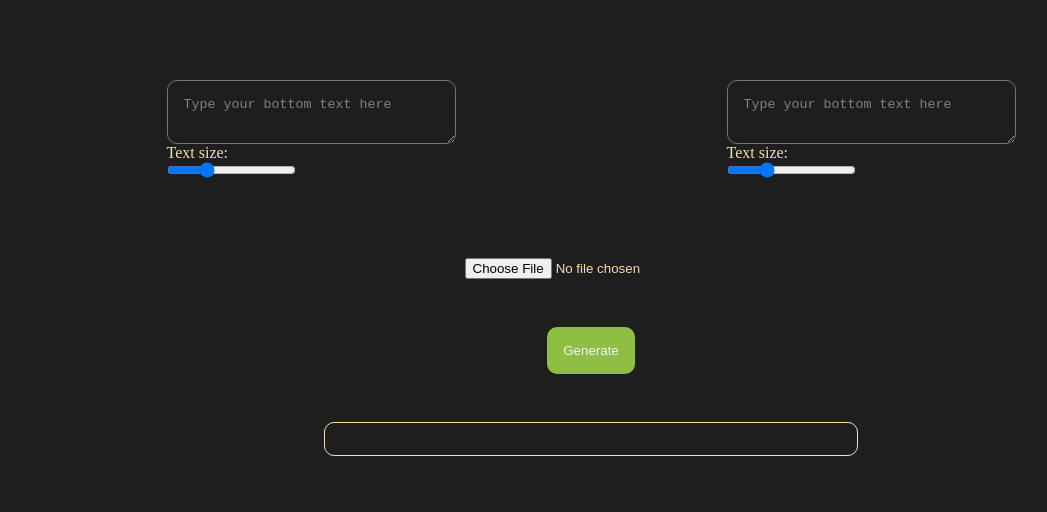
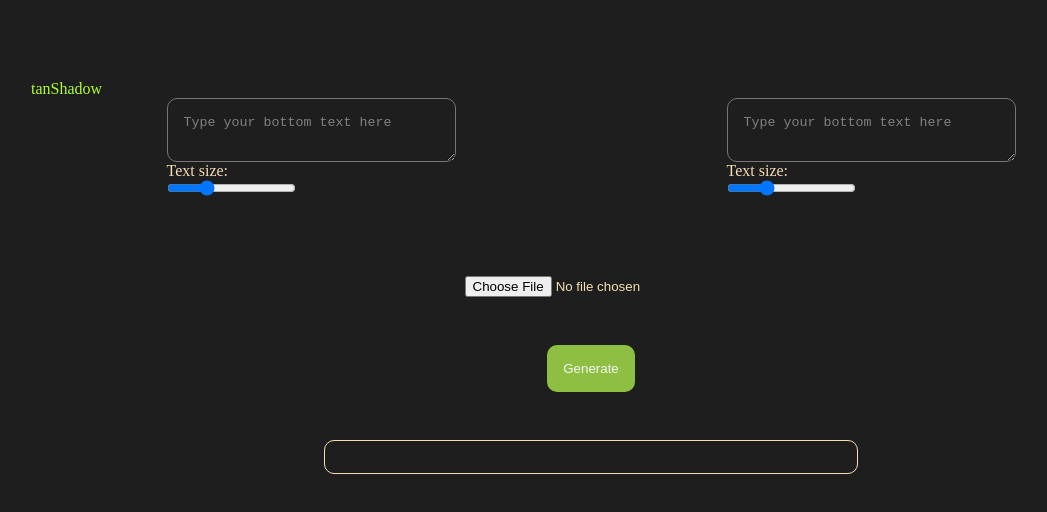
Before and after one commit to Tan-Shadow/meme-maker, a plain HTML site: page index.html in a window 1280 px wide. Shown: the whole page, without its empty margins (49-1096 px from the left). Drawn offline with Linux system fonts and the light colour scheme.

Commit message:
added name

```diff
--- a/index.html
+++ b/index.html
@@ -8,6 +8,9 @@
     <title>Meme Creator</title>
   </head>
   <body>
+    <div style="color: greenyellow;">
+      tanShadow
+    </div>
     <div class="container">
       <div class="top flex">
         <textarea
```
